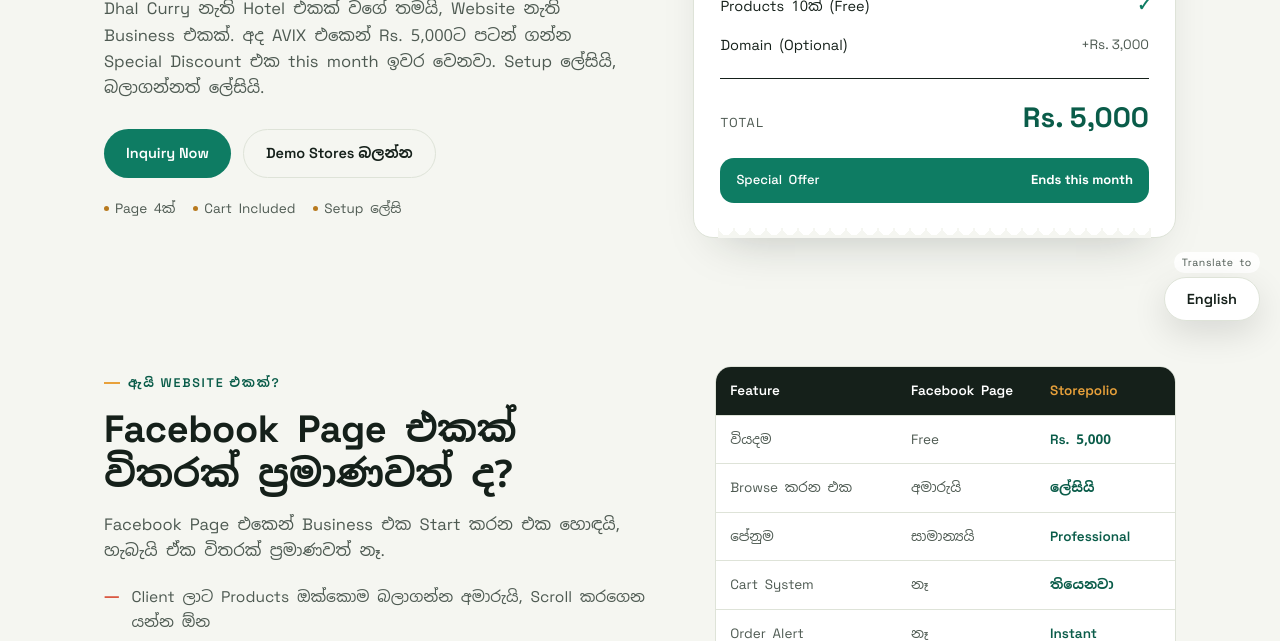
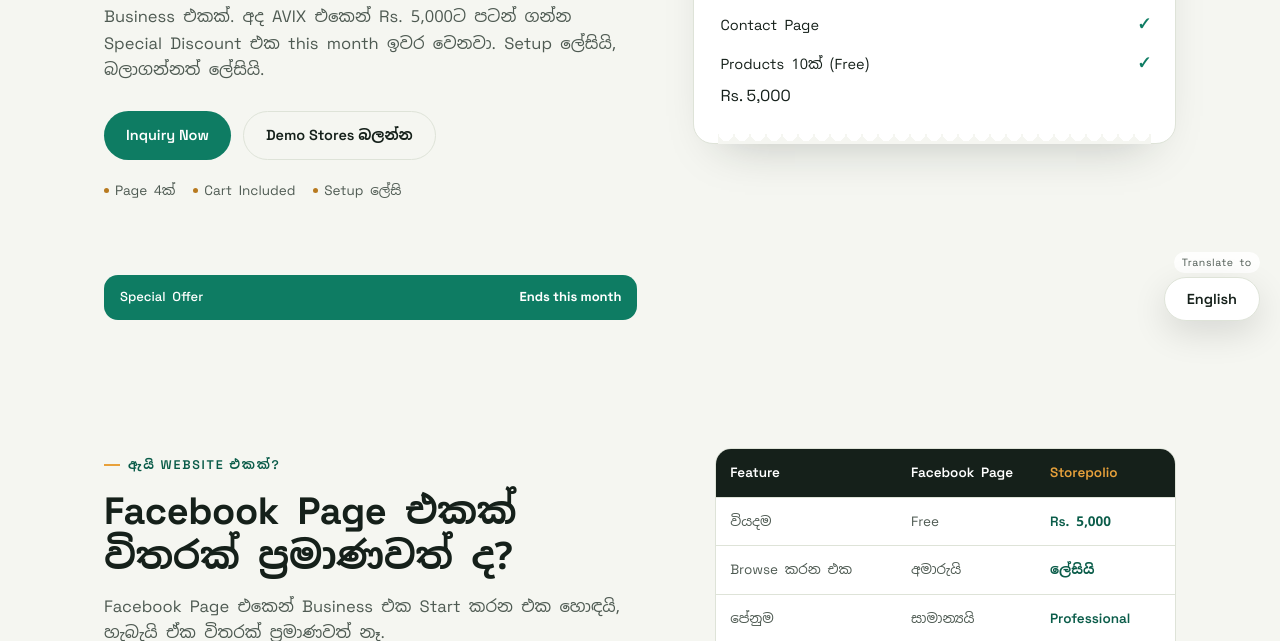
Before and after one commit to webasiWebApp/ecomlandingpage, a website: page index.html in a window 1280 px wide. Shown: the part 459-1100 px from the top of the page. Drawn offline with Linux system fonts and the light colour scheme.

Commit message:
Remove optional domain charge from pricing section in index.html

```diff
--- a/index.html
+++ b/index.html
@@ -308,9 +308,7 @@
       <div class="line-item"><span data-i18n="invAbout">About Page</span><span class="ck">✓</span></div>
       <div class="line-item"><span data-i18n="invContact">Contact Page</span><span class="ck">✓</span></div>
       <div class="line-item"><span data-i18n="invProducts">Products 10ක් (Free)</span><span class="ck">✓</span></div>
-      <div class="line-item"><span data-i18n="invDomain">Domain (Optional)</span><span class="add">+Rs. 3,000</span></div>
-      <div class="invoice-total">
-        <span class="lbl" data-i18n="invTotal">Total</span>
+
         <span class="price">Rs. 5,000</span>
       </div>
       <div class="promo-pill">
```
